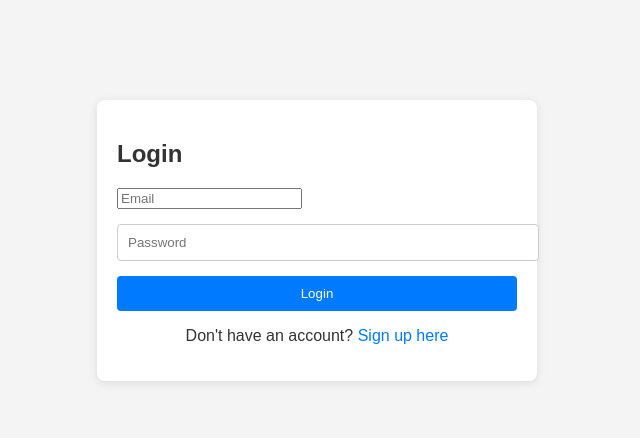
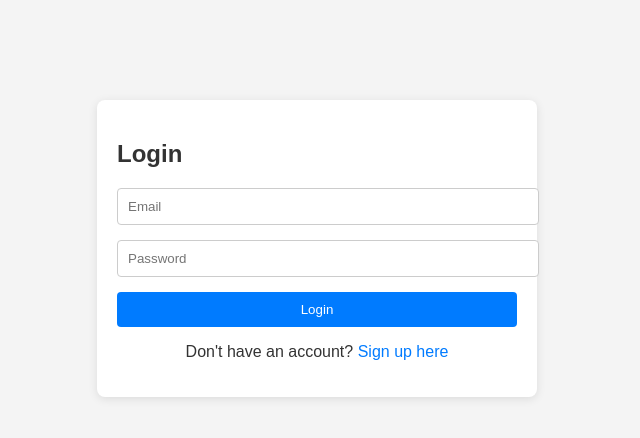
Before and after one commit to Perciviall/app, a Flask app: page /login in a window 1280 px wide. Shown: the part 85-523 px from the top of the page, without its empty margins (323-963 px from the left). Run offline with Flask 3, Linux system fonts and the light colour scheme.

Commit message:
Update style.css

```diff
--- a/static/style.css
+++ b/static/style.css
@@ -37,7 +37,8 @@ label {
 
 /* Input Styles */
 input[type="text"],
-input[type="password"] {
+input[type="password"],
+input[type="email"] {  /* Add this line */
     width: 100%;
     padding: 10px;
     border: 1px solid #ccc;
@@ -46,7 +47,8 @@ input[type="password"] {
 }
 
 input[type="text"]:focus,
-input[type="password"]:focus {
+input[type="password"]:focus,
+input[type="email"]:focus {  /* Add this line */
     border-color: #007bff; /* Change border color on focus */
 }
 
```
